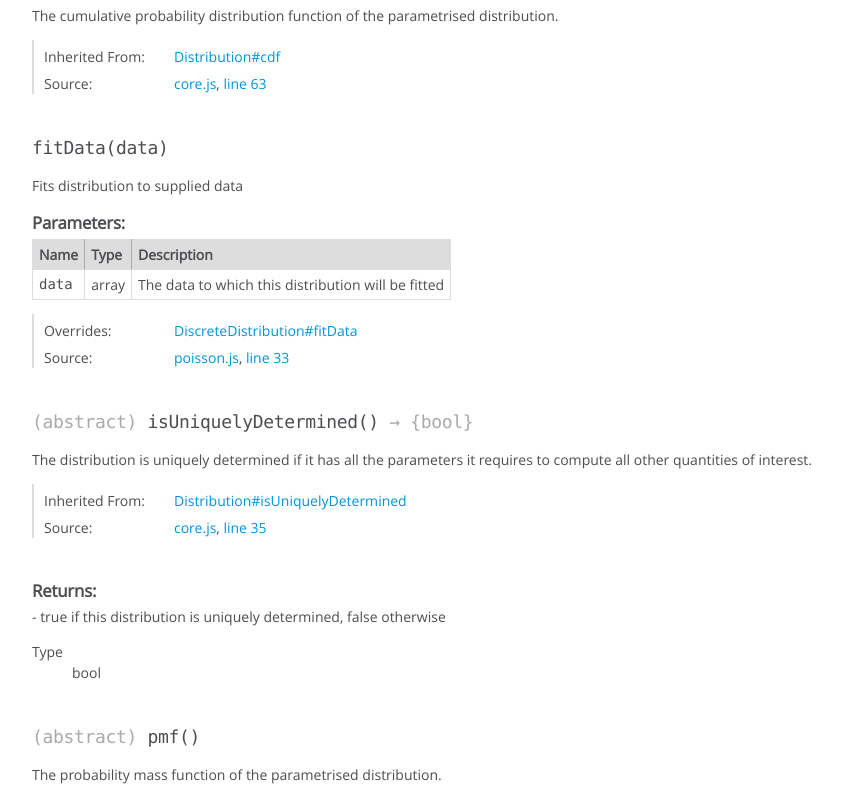
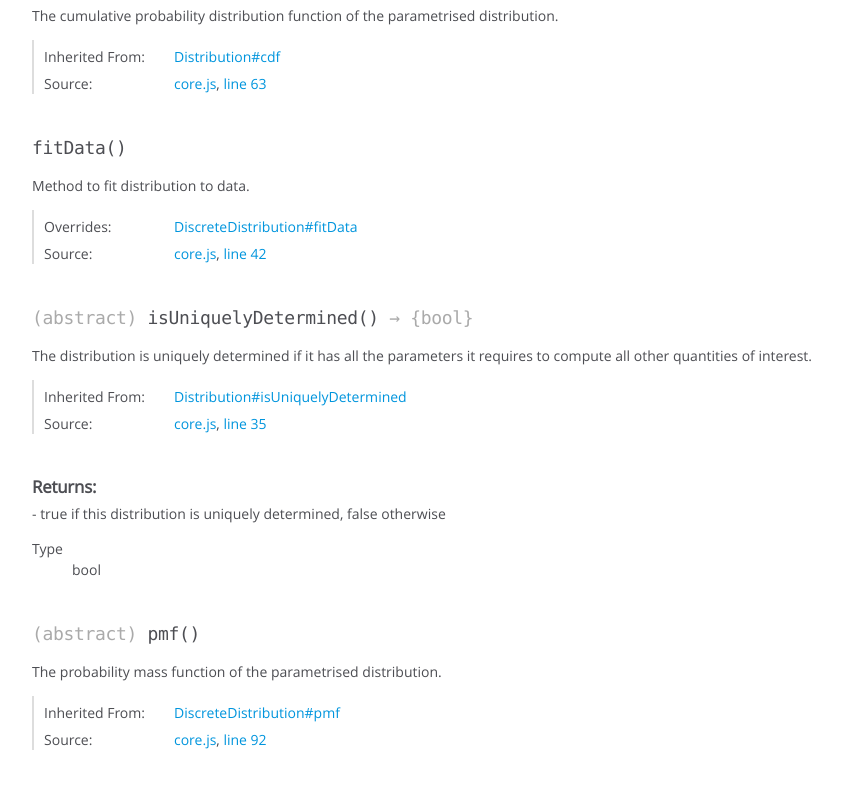
Before and after one commit to kencoken/distfitjs, a website: page doc/Poisson.html in a window 1280 px wide. Shown: the part 860-1656 px from the top of the page, without its empty margins (0-842 px from the left). Drawn offline with Linux system fonts and the light colour scheme.

Commit message:
Reduced clutter in documentation
Liberally used @augments and @inheritdoc

```diff
--- a/doc/Poisson.html
+++ b/doc/Poisson.html
@@ -430,14 +430,14 @@
 
 
 
-    <h4 class="name" id="fitData"><span class="type-signature"></span>fitData<span class="signature">(data)</span><span class="type-signature"></span></h4>
+    <h4 class="name" id="fitData"><span class="type-signature"></span>fitData<span class="signature">()</span><span class="type-signature"></span></h4>
 
 
 
 
 
 <div class="description">
-    Fits distribution to supplied data
+    Method to fit distribution to data.
 </div>
 
 
@@ -446,55 +446,6 @@
 
 
 
-
-
-    <h5>Parameters:</h5>
-
-
-<table class="params">
-    <thead>
-    <tr>
-
-        <th>Name</th>
-
-
-        <th>Type</th>
-
-
-
-
-
-        <th class="last">Description</th>
-    </tr>
-    </thead>
-
-    <tbody>
-
-
-        <tr>
-
-                <td class="name"><code>data</code></td>
-
-
-            <td class="type">
-
-
-<span class="param-type">array</span>
-
-
-
-            </td>
-
-
-
-
-
-            <td class="description last">The data to which this distribution will be fitted</td>
-        </tr>
-
-
-    </tbody>
-</table>
 
 
 
@@ -535,7 +486,7 @@
 
     <dt class="tag-source">Source:</dt>
     <dd class="tag-source"><ul class="dummy"><li>
-        <a href="poisson.js.html">poisson.js</a>, <a href="poisson.js.html#line33">line 33</a>
+        <a href="core.js.html">core.js</a>, <a href="core.js.html#line42">line 42</a>
     </li></ul></dd>
 
 
@@ -780,7 +731,7 @@ requires to compute all other quantities of interest.
 <br class="clear">
 
 <footer>
-    Documentation generated by <a href="https://github.com/jsdoc3/jsdoc">JSDoc 3.4.0</a> on Wed Feb 03 2016 21:58:41 GMT+0200 (SAST)
+    Documentation generated by <a href="https://github.com/jsdoc3/jsdoc">JSDoc 3.4.0</a> on Wed Feb 03 2016 22:02:32 GMT+0200 (SAST)
 </footer>
 
 <script> prettyPrint(); </script>
--- a/lib/normal.js
+++ b/lib/normal.js
@@ -44,9 +44,7 @@ Normal.computeSigma2 = exports.Normal.computeSigma2 = function(data, mu) {
 };
 
 /**
- * Fits distribution to supplied data
- * @function
- * @param {array} data - The data to which this distribution will be fitted
+ * @inheritdoc
  */
 Normal.prototype.fitData = function(data) {
   core.ContinuousDistribution.call(this);
--- a/lib/poisson.js
+++ b/lib/poisson.js
@@ -26,9 +26,7 @@ Poisson.computeLambda = exports.Poisson.computeLambda = function(data) {
 };
 
 /**
- * Fits distribution to supplied data
- * @function
- * @param {array} data - The data to which this distribution will be fitted
+ * @inheritdoc
  */
 Poisson.prototype.fitData = function(data) {
   core.DiscreteDistribution.call(this);
```
Also changed, not shown: doc/ContinuousDistribution.html (+1 -1 lines), doc/DiscreteDistribution.html (+1 -1 lines), doc/Distribution.html (+1 -1 lines), doc/Exponential.html (+1 -1 lines), doc/Normal.html (+4 -53 lines), doc/core.js.html (+1 -1 lines), doc/exponential.js.html (+1 -1 lines), doc/global.html (+1 -1 lines), doc/index.html (+1 -1 lines), doc/normal.js.html (+2 -4 lines), doc/poisson.js.html (+2 -4 lines).
